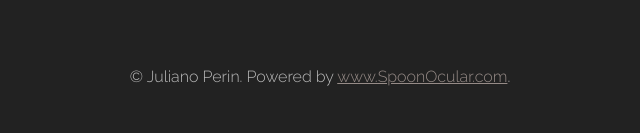
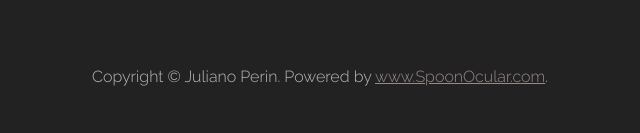
Before and after one commit to julianoperin/Juliano-Recipes, a website: page src/index.html in a window 1280 px wide. Shown: the part 253-386 px from the top of the page, 0-640 px from the left. Drawn offline with Linux system fonts and the light colour scheme; files that its build step writes are made by us from their sources; files whose address does not match are found by name.

Commit message:
Added the date function

```diff
--- a/src/index.html
+++ b/src/index.html
@@ -85,7 +85,7 @@
     <!-- Footer -->
     <footer class="social-menu">
       <div class="copyright">
-        &copy; Juliano Perin. Powered by
+        Copyright &copy; <span id="date"></span> Juliano Perin. Powered by
         <a href="https://spoonacular.com/food-api" target="_blank" class="link"
           >www.SpoonOcular.com</a
         >.
@@ -120,7 +120,6 @@
       </ul>
     </footer>
     <!-- End of Footer -->
-
     <!-- <script  src="js/bundle.js"></script> -->
   </body>
 </html>
```
Also changed, not shown: src/js/views/base.js (+8 -3 lines).
